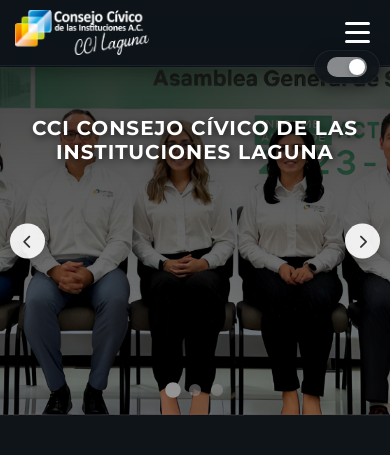
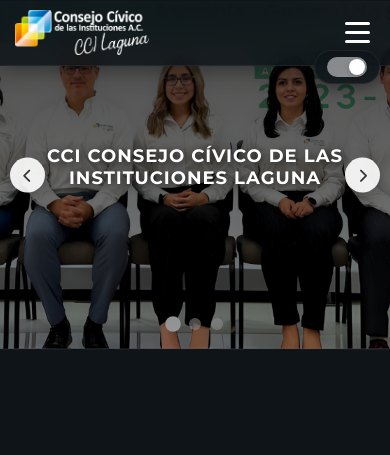
Before and after one commit to Valdivia94x/ccilaguna-web, a SvelteKit app in the folder cci-svelte/: page / in a window 390 px wide. Shown: the top 455 px of the page. Built offline with nearby package versions, Linux system fonts and the light colour scheme; no server answers.

Commit message:
feat(home): implement parallax scrolling effect on carousel

```diff
--- a/cci-svelte/src/lib/components/Carousel.svelte
+++ b/cci-svelte/src/lib/components/Carousel.svelte
@@ -132,10 +132,13 @@
 
 <style>
 	.hero-carousel {
-		position: relative;
+		position: fixed;
+		top: 0;
+		left: 0;
 		width: 100%;
-		height: 500px;
+		height: 625px;
 		overflow: hidden;
+		z-index: 1;
 	}
 
 	.carousel-container {
@@ -266,15 +269,14 @@
 
 	@media (max-width: 768px) {
 		.hero-carousel {
-			height: 400px;
+			height: 500px;
 		}
 
 		.carousel-overlay {
 			padding: 0 40px;
 			background: linear-gradient(to bottom, rgba(0, 0, 0, 0.7) 0%, rgba(0, 0, 0, 0.4) 100%);
 			justify-content: center;
-			align-items: flex-start;
-			padding-top: 60px;
+			align-items: center;
 		}
 
 		.overlay-content {
@@ -312,11 +314,10 @@
 
 		.carousel-overlay {
 			padding: 0 25px;
-			padding-top: 50px;
 		}
 
 		.overlay-title {
-			font-size: 20px;
+			font-size: 18px;
 			margin-bottom: 15px;
 		}
 
--- a/cci-svelte/src/routes/+page.svelte
+++ b/cci-svelte/src/routes/+page.svelte
@@ -140,8 +140,35 @@
 <Navbar />
 <ThemeToggle />
 <Carousel slides={carouselSlides} />
-<AboutSection title={aboutData.title} content={aboutData.content} image={aboutData.image} />
-<LogoGrid title={adherentesData.title} logos={adherentesData.logos} />
-<ObjectivesCarousel mission={objectivesData.mission} objectives={objectivesData.objectives} />
-<ContactSection {contactData} />
-<Footer />
+<div class="carousel-spacer"></div>
+<div class="content-wrapper">
+	<AboutSection title={aboutData.title} content={aboutData.content} image={aboutData.image} />
+	<LogoGrid title={adherentesData.title} logos={adherentesData.logos} />
+	<ObjectivesCarousel mission={objectivesData.mission} objectives={objectivesData.objectives} />
+	<ContactSection {contactData} />
+	<Footer />
+</div>
+
+<style>
+	.carousel-spacer {
+		height: 550px;
+	}
+
+	.content-wrapper {
+		position: relative;
+		z-index: 10;
+		background: var(--bg-primary);
+	}
+
+	@media (max-width: 768px) {
+		.carousel-spacer {
+			height: 400px;
+		}
+	}
+
+	@media (max-width: 480px) {
+		.carousel-spacer {
+			height: 350px;
+		}
+	}
+</style>
```
